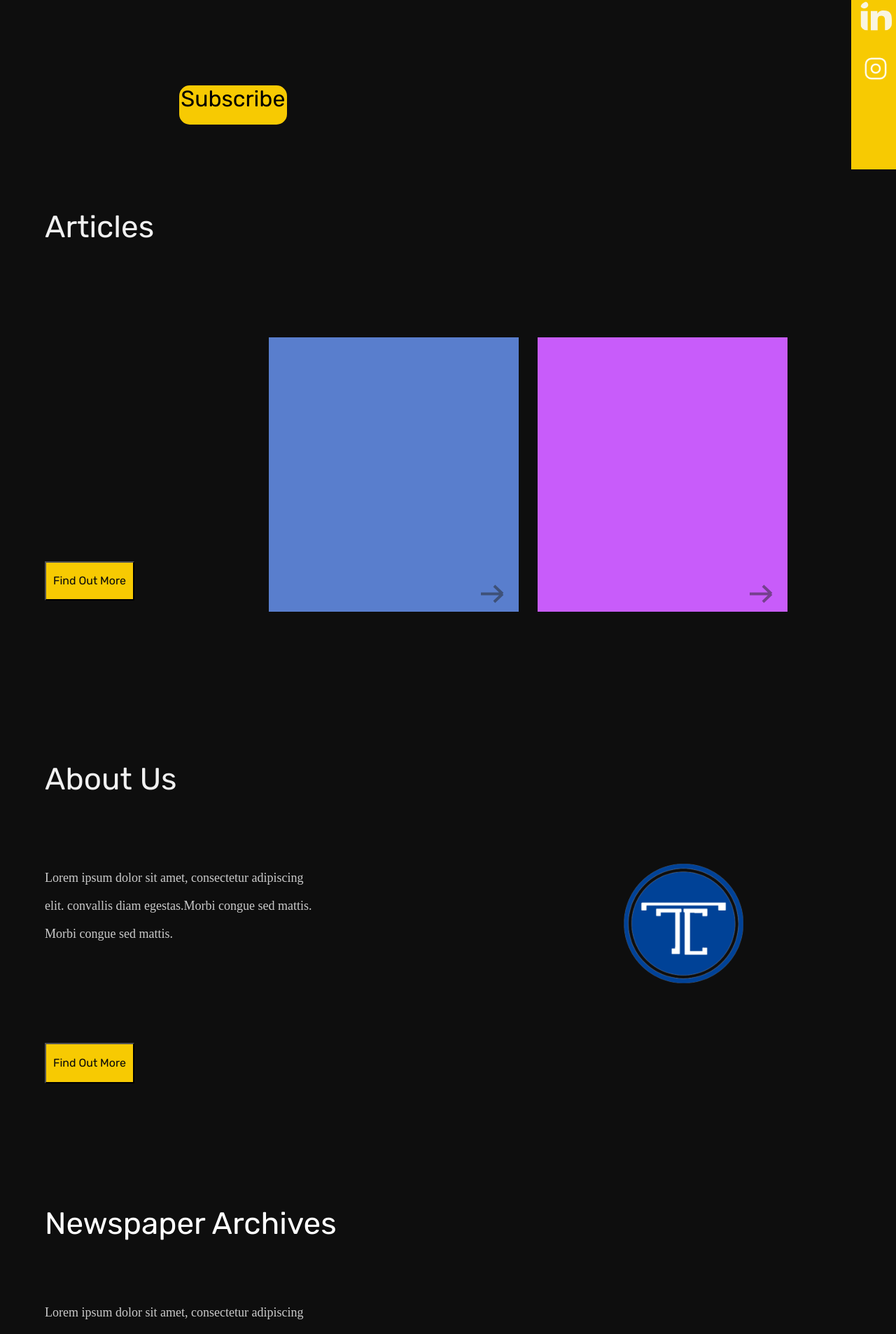
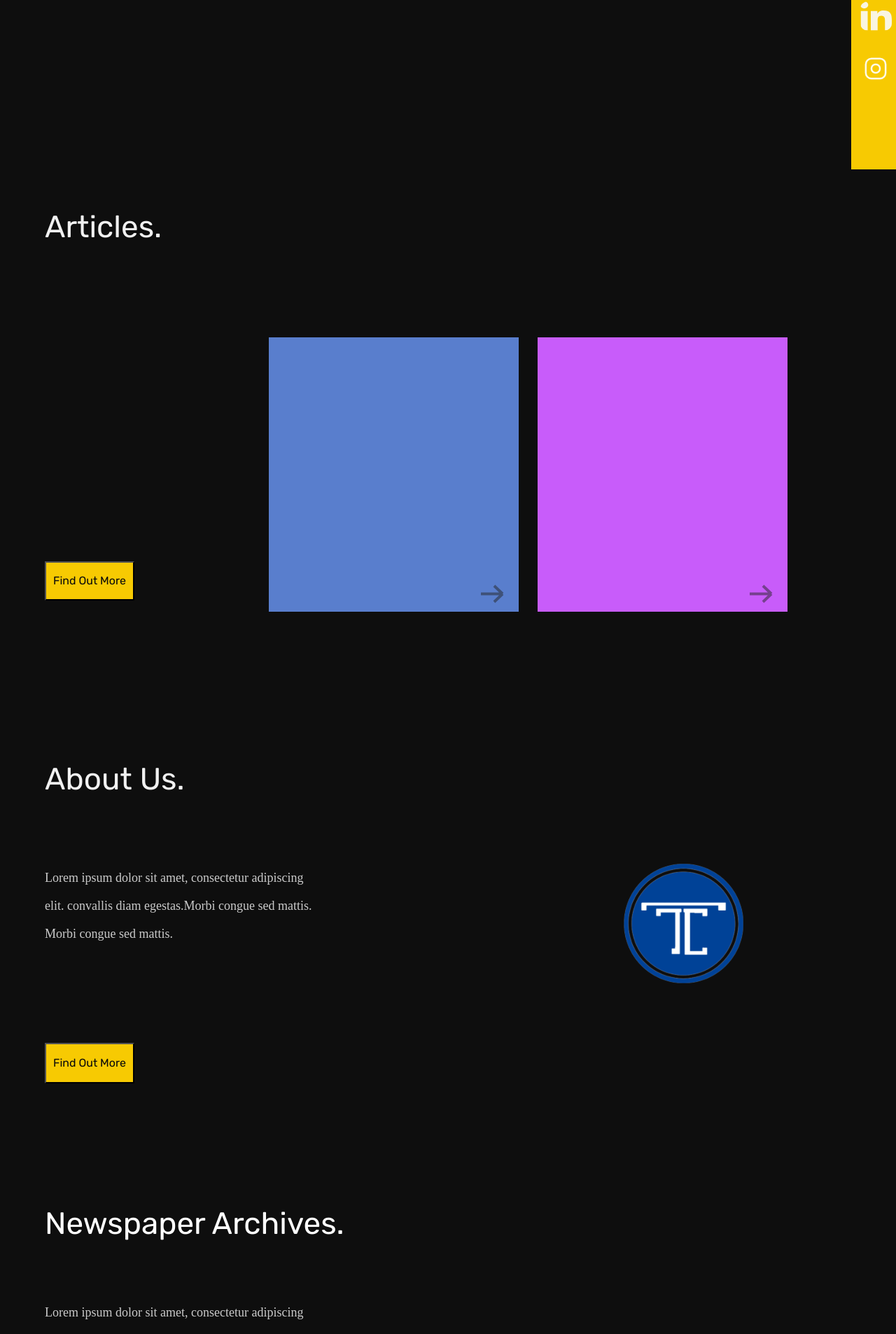
Before and after one commit to Akhilchary/compendium, a React (Create React App) app in the folder frontend/: page / in a window 1280 px wide. Shown: the part 558-2464 px from the top of the page at 70% size. Built offline with nearby package versions, Linux system fonts and the light colour scheme.

Commit message:
Update Home.jsx

```diff
--- a/frontend/src/pages/Home/Home.jsx
+++ b/frontend/src/pages/Home/Home.jsx
@@ -17,21 +17,21 @@ function Homebody(){
     return(
     <div className="wholebody">
         <div className="body1">
-            {/* <img src={sitting} alt="" className="sitting"  /> */}
+            <img src={sitting} alt="" className="sitting"  />
             <div className="social">
 
                 <img className="linked-in" src={linkedin}   alt="" />
                 <img className="instagram" src={instagram}  alt="" />
             </div>
-            <div className="body1">
+            <div className="bodyone">
                 <p className="tagline">The News and Publication Society of IARE</p>
                 <p className="description">Lorem ipsum dolor sit amet, consectetur adipiscing elit. Vitae sed magna malesuada in interdum massa. Odio vel interdum ultrices tellus.</p>
-                <h1 className="body1subscribe">Subscribe</h1>
+                <h1 className="body1-subscribe">Subscribe</h1>
             </div>
         </div>
 
         <div className="body2">
-            <p className="articles">Articles</p>
+            <p className="articles">Articles.</p>
             <button className="findbutton" type="button">Find Out More</button>
             <div className="twoarticles">
                 <div className="article1">
@@ -46,30 +46,37 @@ function Homebody(){
 
         <div className="body3">
 
-            <p className="aboutus" >About Us</p>
+            <p className="aboutus" >About Us.</p>
             <div className="body3logo">
                 <img src={logo} alt="" />
             </div>
             <p className="aboutus-content">Lorem ipsum dolor sit amet, consectetur adipiscing elit. convallis diam egestas.Morbi congue sed mattis. Morbi congue sed mattis.</p>
             <button className="findbutton1" type="button">Find Out More</button>
         </div>
+
+
         <div className="body4">
-            <p className="NewspaperArchives" >Newspaper Archives</p>
+            <p className="NewspaperArchives" >Newspaper Archives.</p>
             <p className="NewspaperArchives-content">Lorem ipsum dolor sit amet, consectetur adipiscing elit. convallis diam egestas.Morbi congue sed mattis. Morbi congue sed mattis.</p>
             <h1 className="number01">01</h1>
             <p className="firstedition">First Edition</p>
         </div>
+
+
         <div className="body5">
-            <p className="Spotlight" >Spotlight</p>
+            <p className="Spotlight" >Spotlight.</p>
             <p className="Spotlight-content">Lorem ipsum dolor sit amet, consectetur adipiscing elit. convallis diam egestas.Morbi congue sed mattis. Morbi congue sed mattis.</p>
             <button className="findbutton2" type="button">Find Out More</button>
         </div>
+
+
         <div className="body6">
-            <p className="Subscribe" >Subscribe</p>
+            <p className="Subscribe" >Subscribe.</p>
             <img className="subscribeimage" src={subscribe} alt='Un available' />
             <div className="subscribe-content">
                 <h1 className="newsletter">Newsletter Signup</h1>
                 <p className="email">Your Email Address</p>
+                <div  className="arrow2"><img src={arrow} alt="Un available" /></div>
                 <hr />
             </div>
         </div>
```
